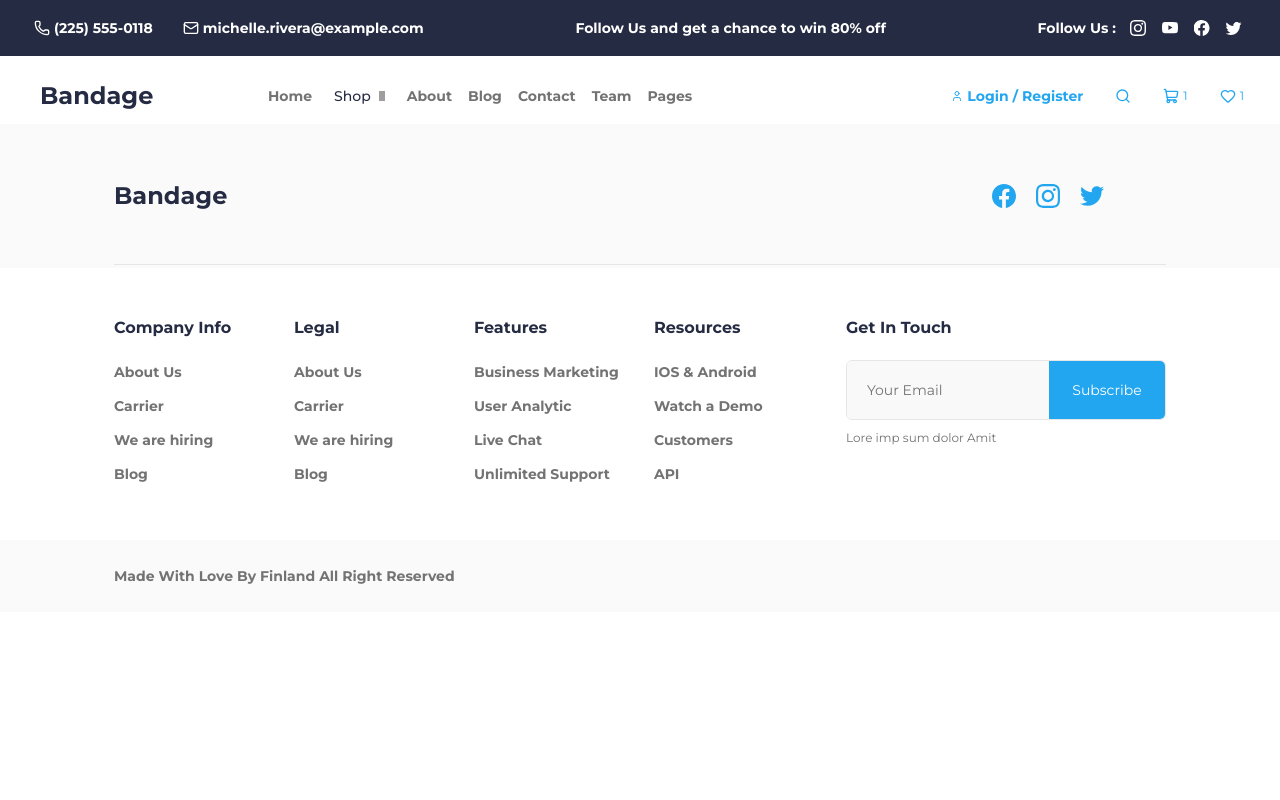
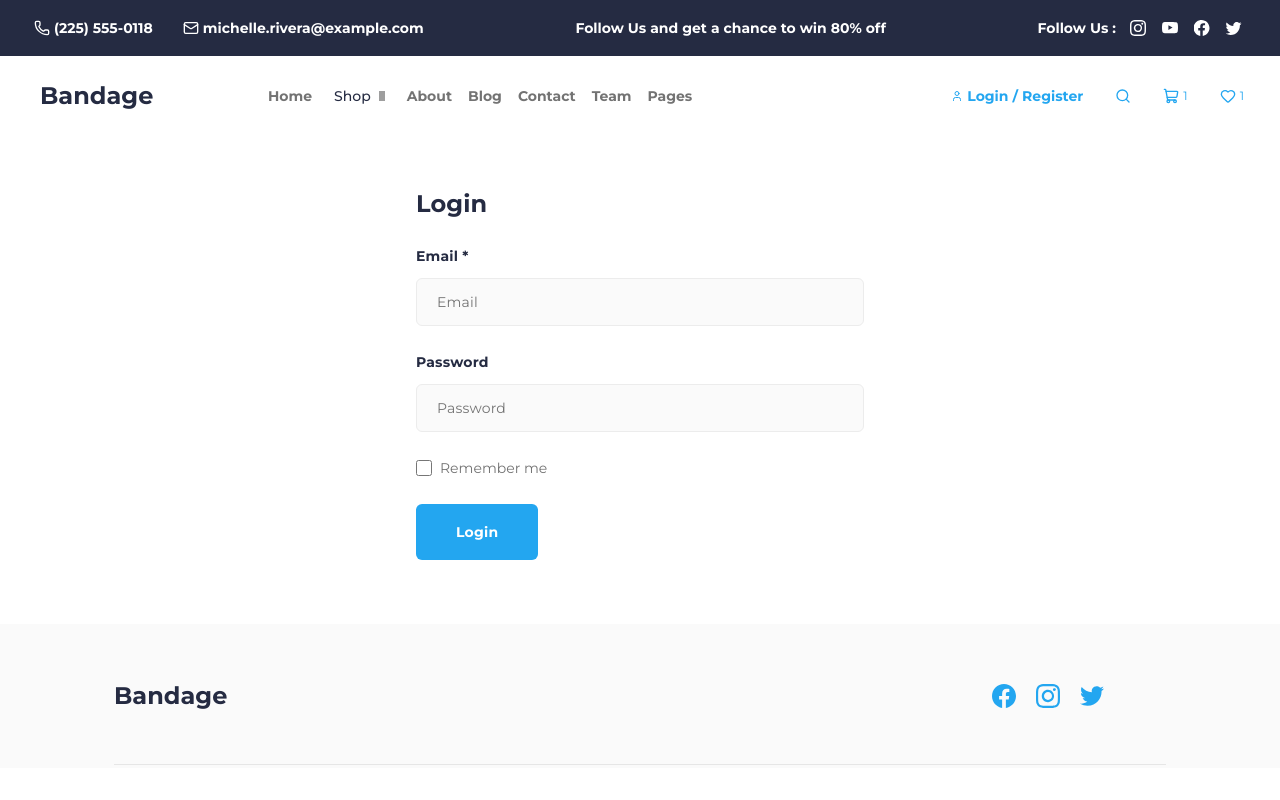
Before and after one commit to Dogukan3648/e-commerce-project, a React (Vite) app: page /login in a window 1280 px wide. Shown: the top 800 px of the page. Built offline with nearby package versions, Linux system fonts and the light colour scheme; grey boxes are pictures that could not be loaded.

Commit message:
feat: complete login flow

```diff
--- a/src/components/header/Navbar.jsx
+++ b/src/components/header/Navbar.jsx
@@ -1,9 +1,62 @@
 import { Heart, Menu, Search, ShoppingCart, User } from "lucide-react";
-import { Link } from "react-router-dom";
+import { useEffect, useState } from "react";
+import { useSelector } from "react-redux";
+import { Link, useLocation } from "react-router-dom";
 
 import shopChevronIcon from "../../assets/icons/shop-chevron.svg";
 
+const getGravatarUrl = async (email) => {
+  const normalizedEmail = email.trim().toLowerCase();
+
+  const encodedEmail = new TextEncoder().encode(normalizedEmail);
+
+  const hashBuffer = await crypto.subtle.digest("SHA-256", encodedEmail);
+
+  const hash = Array.from(new Uint8Array(hashBuffer))
+    .map((byte) => byte.toString(16).padStart(2, "0"))
+    .join("");
+
+  return `https://www.gravatar.com/avatar/${hash}?s=32&d=mp`;
+};
+
 const Navbar = () => {
+  const [avatar, setAvatar] = useState({
+    email: "",
+    url: "",
+  });
+
+  const user = useSelector((state) => state.client.user);
+
+  const location = useLocation();
+
+  const from =
+    location.pathname === "/login"
+      ? "/"
+      : `${location.pathname}${location.search}${location.hash}`;
+
+  useEffect(() => {
+    if (!user.email) {
+      return;
+    }
+
+    let isCurrent = true;
+
+    getGravatarUrl(user.email).then((url) => {
+      if (isCurrent) {
+        setAvatar({
+          email: user.email,
+          url,
+        });
+      }
+    });
+
+    return () => {
+      isCurrent = false;
+    };
+  }, [user.email]);
+
+  const avatarUrl = avatar.email === user.email ? avatar.url : "";
+
   return (
     <div className="pb-24 lg:mt-3 lg:flex lg:h-14 lg:w-full lg:items-center lg:pr-5 lg:pl-10 lg:pb-0">
       <div className="flex h-28 items-center justify-between px-9 lg:h-auto lg:w-47 lg:px-0">
@@ -62,13 +115,36 @@ const Navbar = () => {
       </nav>
 
       <div className="ml-auto hidden shrink-0 items-center text-primary lg:flex">
-        <Link
-          to="/signup"
-          className="flex items-center gap-1 rounded-full p-4 text-sm font-bold leading-6"
-        >
-          <User size={12} />
-          <span className="whitespace-nowrap">Login / Register</span>
-        </Link>
+        {user.email ? (
+          <div className="flex items-center gap-2 rounded-full p-4 text-sm font-bold leading-6">
+            {avatarUrl && (
+              <img
+                src={avatarUrl}
+                alt={`${user.name} avatar`}
+                className="h-8 w-8 rounded-full"
+              />
+            )}
+
+            <span className="whitespace-nowrap">{user.name}</span>
+          </div>
+        ) : (
+          <div className="flex items-center gap-1 rounded-full p-4 text-sm font-bold leading-6">
+            <User size={12} />
+
+            <Link
+              to={{
+                pathname: "/login",
+                state: { from },
+              }}
+            >
+              Login
+            </Link>
+
+            <span>/</span>
+
+            <Link to="/signup">Register</Link>
+          </div>
+        )}
 
         <button type="button" aria-label="Search" className="rounded-full p-4">
           <Search size={16} />
--- /dev/null
+++ b/src/components/login/LoginForm.jsx
@@ -0,0 +1,126 @@
+import { LoaderCircle } from "lucide-react";
+import { useForm } from "react-hook-form";
+import { useDispatch } from "react-redux";
+import { useHistory, useLocation } from "react-router-dom";
+import { toast } from "react-toastify";
+import { loginUser } from "../../store/actions/clientActions";
+
+const LoginForm = () => {
+  const {
+    register,
+    handleSubmit,
+    formState: { errors, isSubmitting },
+  } = useForm({
+    defaultValues: {
+      email: "",
+      password: "",
+      rememberMe: false,
+    },
+  });
+
+  const dispatch = useDispatch();
+  const history = useHistory();
+  const location = useLocation();
+
+  const onSubmit = async (data) => {
+    try {
+      await dispatch(loginUser(data));
+
+      const from = location.state?.from || "/";
+
+      history.replace(from);
+    } catch (error) {
+      toast.error(
+        error.response?.data?.message || "Login failed. Please try again.",
+      );
+    }
+  };
+
+  return (
+    <section className="px-6 py-12 lg:py-16">
+      <form
+        onSubmit={handleSubmit(onSubmit)}
+        noValidate
+        className="mx-auto flex w-full max-w-md flex-col gap-6"
+      >
+        <h1 className="text-2xl font-bold leading-8 tracking-[0.1px] text-dark">
+          Login
+        </h1>
+
+        <div className="flex flex-col gap-2.5">
+          <label
+            htmlFor="email"
+            className="text-sm font-bold leading-6 tracking-[0.2px] text-dark"
+          >
+            Email *
+          </label>
+
+          <input
+            type="email"
+            id="email"
+            autoComplete="email"
+            placeholder="Email"
+            {...register("email", {
+              required: "Email is required",
+              pattern: {
+                value: /^[^\s@]+@[^\s@]+\.[^\s@]+$/,
+                message: "Enter a valid email address",
+              },
+            })}
+            className="h-12 w-full rounded-md border border-border-light bg-light-gray px-5 text-sm leading-7 tracking-[0.2px] text-dark outline-none placeholder:text-muted focus:border-primary"
+          />
+
+          {errors.email && (
+            <p className="text-xs leading-5 text-danger">
+              {errors.email.message}
+            </p>
+          )}
+        </div>
+
+        <div className="flex flex-col gap-2.5">
+          <label
+            htmlFor="password"
+            className="text-sm font-bold leading-6 tracking-[0.2px] text-dark"
+          >
+            Password
+          </label>
+
+          <input
+            type="password"
+            id="password"
+            autoComplete="current-password"
+            placeholder="Password"
+            {...register("password")}
+            className="h-12 w-full rounded-md border border-border-light bg-light-gray px-5 text-sm leading-7 tracking-[0.2px] text-dark outline-none placeholder:text-muted focus:border-primary"
+          />
+        </div>
+
+        <label className="flex w-fit cursor-pointer items-center gap-2 text-sm leading-6 text-muted">
+          <input
+            type="checkbox"
+            {...register("rememberMe")}
+            className="h-4 w-4 accent-primary"
+          />
+          Remember me
+        </label>
+
+        <button
+          type="submit"
+          disabled={isSubmitting}
+          className="inline-flex self-start items-center justify-center gap-2 rounded-md bg-primary px-10 py-4 text-sm font-bold leading-6 tracking-[0.2px] text-white disabled:cursor-not-allowed disabled:opacity-60"
+        >
+          {isSubmitting ? (
+            <>
+              <LoaderCircle size={18} className="animate-spin" />
+              Logging In...
+            </>
+          ) : (
+            "Login"
+          )}
+        </button>
+      </form>
+    </section>
+  );
+};
+
+export default LoginForm;
--- a/src/layout/PageContent.jsx
+++ b/src/layout/PageContent.jsx
@@ -2,6 +2,7 @@ import { Route, Switch } from "react-router-dom";
 import AboutPage from "../pages/AboutPage";
 import ContactPage from "../pages/ContactPage";
 import HomePage from "../pages/HomePage";
+import LoginPage from "../pages/LoginPage";
 import ProductDetailPage from "../pages/ProductDetailPage";
 import ShopPage from "../pages/ShopPage";
 import SignupPage from "../pages/SignupPage";
@@ -17,6 +18,7 @@ const PageContent = () => {
       <Route path="/team" component={TeamPage} />
       <Route path="/about" component={AboutPage} />
       <Route path="/signup" component={SignupPage} />
+      <Route path="/login" component={LoginPage} />
     </Switch>
   );
 };
--- /dev/null
+++ b/src/pages/LoginPage.jsx
@@ -0,0 +1,7 @@
+import LoginForm from "../components/login/LoginForm";
+
+const LoginPage = () => {
+  return <LoginForm />;
+};
+
+export default LoginPage;
--- a/src/store/actions/clientActions.js
+++ b/src/store/actions/clientActions.js
@@ -35,3 +35,22 @@ export const fetchRoles = () => async (dispatch, getState) => {
     console.error("Failed to fetch roles:", error);
   }
 };
+
+export const loginUser =
+  ({ email, password, rememberMe }) =>
+  async (dispatch) => {
+    const response = await apiClient.post("/login", {
+      email,
+      password,
+    });
+
+    const { token, ...user } = response.data;
+
+    dispatch(setUser(user));
+
+    if (rememberMe) {
+      localStorage.setItem("token", token);
+    }
+
+    return user;
+  };
```
